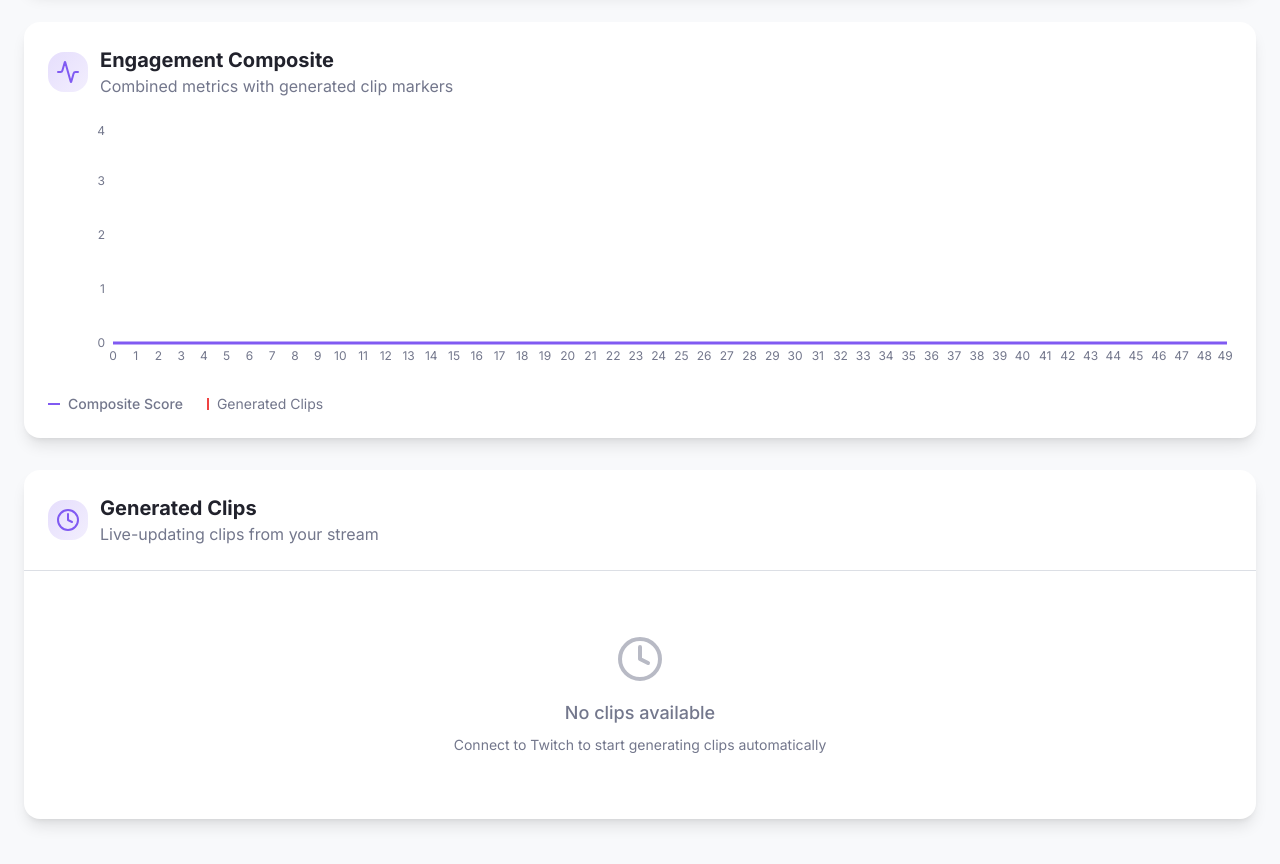
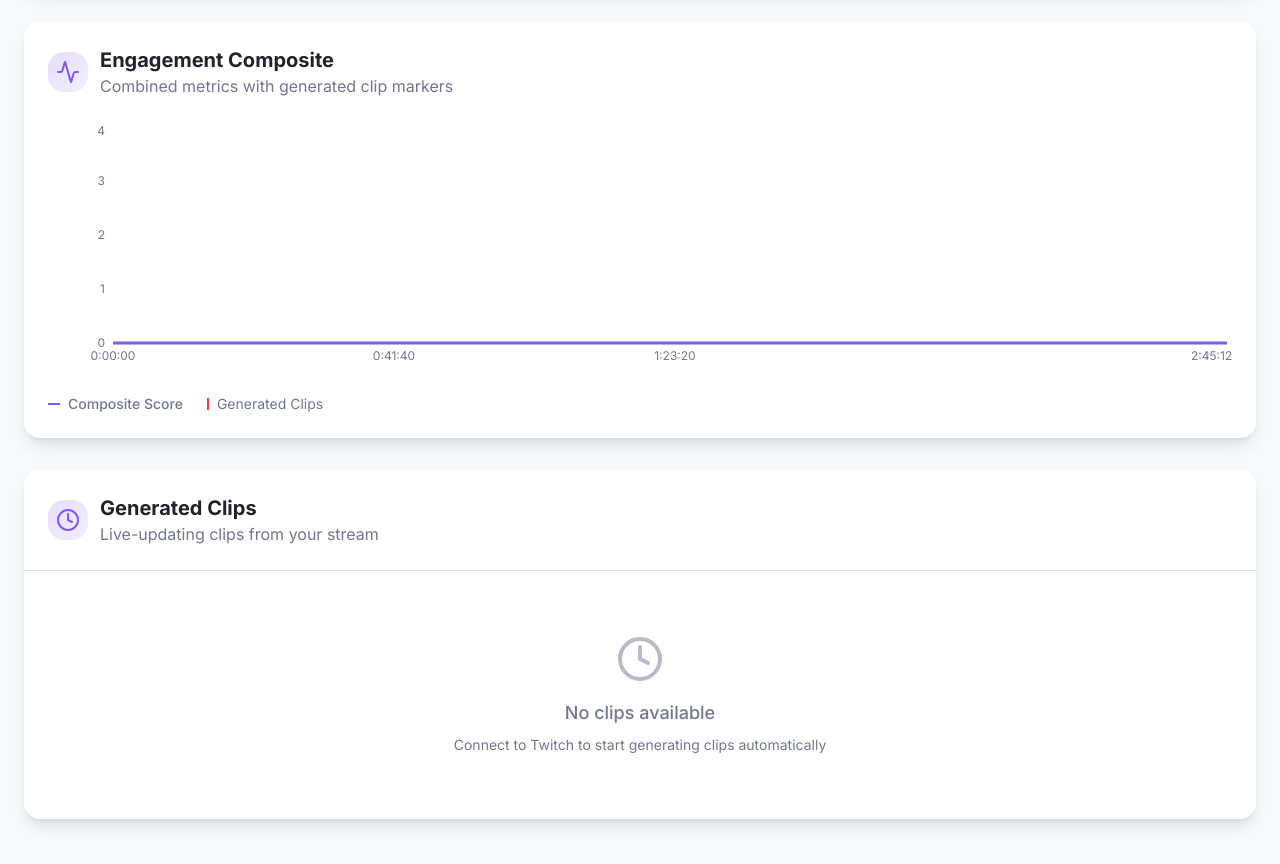
Before and after one commit to p-haas/autoclip-pastel-watch, a React (Vite) app: page / in a window 1280 px wide. Shown: the part 1700-2564 px from the top of the page. Built offline with nearby package versions, Linux system fonts and the light colour scheme; the HTML template or start-up script is replaced by a standard one.

Commit message:
Sync graphs and clips to timestamp

```diff
--- a/src/components/dashboard/AnalyticsCharts.tsx
+++ b/src/components/dashboard/AnalyticsCharts.tsx
@@ -1,37 +1,66 @@
 import { LineChart, Line, XAxis, YAxis, ResponsiveContainer, Tooltip } from "recharts";
 import { TrendingUp, Users, Heart } from "lucide-react";
 
-// Mock data for the charts - updated to fit the new scales
-const generateMockData = (points: number = 20, maxValue: number = 100) => {
-  return Array.from({ length: points }, (_, i) => ({
-    time: i,
-    value: Math.floor(Math.random() * maxValue * 0.8) + maxValue * 0.1 + Math.sin(i * 0.5) * maxValue * 0.2,
-  }));
+// Convert timestamp to seconds for calculations
+const timeToSeconds = (timeStr: string) => {
+  const parts = timeStr.split(':').map(Number);
+  return parts[0] * 3600 + parts[1] * 60 + parts[2]; // hours * 3600 + minutes * 60 + seconds
+};
+
+// Convert seconds to timestamp string
+const secondsToTime = (seconds: number) => {
+  const hours = Math.floor(seconds / 3600);
+  const minutes = Math.floor((seconds % 3600) / 60);
+  const secs = seconds % 60;
+  return `${hours}:${minutes.toString().padStart(2, '0')}:${secs.toString().padStart(2, '0')}`;
+};
+
+// Stream duration: 2:45:12 = 9912 seconds
+const STREAM_DURATION = timeToSeconds("2:45:12");
+
+// Mock data for the charts - updated to use real timeline
+const generateMockData = (points: number = 50, maxValue: number = 100) => {
+  return Array.from({ length: points }, (_, i) => {
+    const timeInSeconds = (i / (points - 1)) * STREAM_DURATION;
+    return {
+      time: Math.floor(timeInSeconds),
+      timeDisplay: secondsToTime(Math.floor(timeInSeconds)),
+      value: Math.floor(Math.random() * maxValue * 0.8) + maxValue * 0.1 + Math.sin(i * 0.5) * maxValue * 0.2,
+    };
+  });
 };
 
 // Generate composite engagement data (same as RecapChart)
-const generateCompositeData = (points: number = 20) => {
+const generateCompositeData = (points: number = 50) => {
   return Array.from({ length: points }, (_, i) => {
+    const timeInSeconds = (i / (points - 1)) * STREAM_DURATION;
     const baseValue = 50;
-    const spike1 = i >= 15 && i <= 20 ? 40 : 0;
-    const spike2 = i >= 35 && i <= 40 ? 60 : 0;
+    const spike1 = i >= 35 && i <= 40 ? 40 : 0; // Around 2:34:12
+    const spike2 = i >= 30 && i <= 35 ? 30 : 0; // Around 2:28:45
+    const spike3 = i >= 25 && i <= 30 ? 25 : 0; // Around 2:15:33
+    const spike4 = i >= 20 && i <= 25 ? 20 : 0; // Around 1:58:21
     const noise = Math.random() * 20 - 10;
 
     return {
-      time: i,
-      value: baseValue + spike1 + spike2 + noise,
-      composite: baseValue + spike1 + spike2 + noise,
+      time: Math.floor(timeInSeconds),
+      timeDisplay: secondsToTime(Math.floor(timeInSeconds)),
+      value: baseValue + spike1 + spike2 + spike3 + spike4 + noise,
+      composite: baseValue + spike1 + spike2 + spike3 + spike4 + noise,
     };
   });
 };
 
 // Empty data for disconnected state
-const generateEmptyData = (points: number = 20) => {
-  return Array.from({ length: points }, (_, i) => ({
-    time: i,
-    value: 0,
-    composite: 0,
-  }));
+const generateEmptyData = (points: number = 50) => {
+  return Array.from({ length: points }, (_, i) => {
+    const timeInSeconds = (i / (points - 1)) * STREAM_DURATION;
+    return {
+      time: Math.floor(timeInSeconds),
+      timeDisplay: secondsToTime(Math.floor(timeInSeconds)),
+      value: 0,
+      composite: 0,
+    };
+  });
 };
 
 const ChartCard = ({
@@ -76,8 +105,10 @@ const ChartCard = ({
             axisLine={false}
             tickLine={false}
             tick={{ fontSize: 12, fill: 'hsl(var(--muted-foreground))' }}
-            domain={[0, 19]}
-            ticks={[0, 5, 10, 15, 19]}
+            domain={[0, STREAM_DURATION]}
+            type="number"
+            tickFormatter={(value) => secondsToTime(value)}
+            ticks={[0, STREAM_DURATION * 0.25, STREAM_DURATION * 0.5, STREAM_DURATION * 0.75, STREAM_DURATION]}
           />
           <YAxis
             axisLine={false}
@@ -98,6 +129,7 @@ const ChartCard = ({
               formatValue(value),
               name === 'composite' ? 'Engagement Composite' : title
             ]}
+            labelFormatter={(value) => `Time: ${secondsToTime(value)}`}
           />
           {/* Engagement composite line (lighter weight) */}
           <Line
@@ -126,13 +158,13 @@ const ChartCard = ({
 );
 
 const AnalyticsCharts = ({ isConnected }: { isConnected: boolean }) => {
-  // Generate composite data (same as RecapChart)
-  const compositeData = isConnected ? generateCompositeData(20) : generateEmptyData(20);
+  // Generate composite data (same timeline as RecapChart)
+  const compositeData = isConnected ? generateCompositeData(50) : generateEmptyData(50);
 
   // Generate data with appropriate scales for each metric
-  const commentsData = isConnected ? generateMockData(20, 1000) : generateEmptyData();
-  const subscribersData = isConnected ? generateMockData(20, 1000) : generateEmptyData();
-  const viewersData = isConnected ? generateMockData(20, 200000) : generateEmptyData();
+  const commentsData = isConnected ? generateMockData(50, 1000) : generateEmptyData();
+  const subscribersData = isConnected ? generateMockData(50, 1000) : generateEmptyData();
+  const viewersData = isConnected ? generateMockData(50, 200000) : generateEmptyData();
 
   // Scale composite data to fit each chart's Y-axis
   const scaleCompositeForChart = (maxValue: number) => {
--- a/src/components/dashboard/RecapChart.tsx
+++ b/src/components/dashboard/RecapChart.tsx
@@ -1,60 +1,79 @@
 import { LineChart, Line, XAxis, YAxis, ResponsiveContainer, Tooltip, ReferenceLine } from "recharts";
 import { Activity } from "lucide-react";
+
+// Convert timestamp to seconds for calculations
+const timeToSeconds = (timeStr: string) => {
+  const parts = timeStr.split(':').map(Number);
+  return parts[0] * 3600 + parts[1] * 60 + parts[2];
+};
+
+// Convert seconds to timestamp string
+const secondsToTime = (seconds: number) => {
+  const hours = Math.floor(seconds / 3600);
+  const minutes = Math.floor((seconds % 3600) / 60);
+  const secs = seconds % 60;
+  return `${hours}:${minutes.toString().padStart(2, '0')}:${secs.toString().padStart(2, '0')}`;
+};
+
+// Stream duration: 2:45:12 = 9912 seconds
+const STREAM_DURATION = timeToSeconds("2:45:12");
 
 // Mock data combining all metrics
 const generateRecapData = () => {
   return Array.from({ length: 50 }, (_, i) => {
+    const timeInSeconds = (i / 49) * STREAM_DURATION;
     const baseValue = 50;
-    const spike1 = i >= 15 && i <= 20 ? 40 : 0;
-    const spike2 = i >= 35 && i <= 40 ? 60 : 0;
+    const spike1 = i >= 35 && i <= 40 ? 40 : 0; // Around 2:34:12
+    const spike2 = i >= 30 && i <= 35 ? 30 : 0; // Around 2:28:45
+    const spike3 = i >= 25 && i <= 30 ? 25 : 0; // Around 2:15:33
+    const spike4 = i >= 20 && i <= 25 ? 20 : 0; // Around 1:58:21
     const noise = Math.random() * 20 - 10;
 
     return {
-      time: i,
-      composite: baseValue + spike1 + spike2 + noise,
-      comments: 30 + Math.sin(i * 0.3) * 15 + noise * 0.5,
-      subscribers: 20 + Math.cos(i * 0.2) * 10 + noise * 0.3,
-      likes: 40 + Math.sin(i * 0.4) * 20 + noise * 0.7,
+      time: Math.floor(timeInSeconds),
+      timeDisplay: secondsToTime(Math.floor(timeInSeconds)),
+      composite: baseValue + spike1 + spike2 + spike3 + spike4 + noise,
     };
   });
 };
 
 // Empty data for disconnected state
 const generateEmptyRecapData = () => {
-  return Array.from({ length: 50 }, (_, i) => ({
-    time: i,
-    composite: 0,
-    comments: 0,
-    subscribers: 0,
-    likes: 0,
-  }));
+  return Array.from({ length: 50 }, (_, i) => {
+    const timeInSeconds = (i / 49) * STREAM_DURATION;
+    return {
+      time: Math.floor(timeInSeconds),
+      timeDisplay: secondsToTime(Math.floor(timeInSeconds)),
+      composite: 0,
+    };
+  });
 };
 
 const RecapChart = ({ isConnected }: { isConnected: boolean }) => {
   const recapData = isConnected ? generateRecapData() : generateEmptyRecapData();
 
-  // Mock clip markers with thumbnails based on timestamps from ClipsTable
+  // Mock clip markers with thumbnails - using exact timestamps from ClipsTable
   const clipMarkers = isConnected ? [
     {
-      time: 12,
+      time: timeToSeconds("2:34:12"),
       composite: 85,
       timestamp: "2:34:12",
       thumbnail: "https://images.unsplash.com/photo-1611162617474-5b21e879e113?w=160&h=90&fit=crop&crop=center"
     },
     {
-      time: 8,
+      time: timeToSeconds("2:28:45"),
       composite: 78,
       timestamp: "2:28:45",
       thumbnail: "https://images.unsplash.com/photo-1614680376573-df3480f75bff?w=160&h=90&fit=crop&crop=center"
     },
     {
-      time: 6,
+      time: timeToSeconds("2:15:33"),
       composite: 72,
       timestamp: "2:15:33",
       thumbnail: "https://images.unsplash.com/photo-1611162616305-c69b3fa7fbe0?w=160&h=90&fit=crop&crop=center"
     },
     {
-      time: 4,
+      time: timeToSeconds("1:58:21"),
       composite: 68,
       timestamp: "1:58:21",
       thumbnail: "https://images.unsplash.com/photo-1614680376408-81e91ffe3db7?w=160&h=90&fit=crop&crop=center"
@@ -81,6 +100,9 @@ const RecapChart = ({ isConnected }: { isConnected: boolean }) => {
                 axisLine={false}
                 tickLine={false}
                 tick={{ fontSize: 12, fill: 'hsl(var(--muted-foreground))' }}
+                domain={[0, STREAM_DURATION]}
+                type="number"
+                tickFormatter={(value) => secondsToTime(value)}
               />
               <YAxis
                 axisLine={false}
@@ -95,7 +117,7 @@ const RecapChart = ({ isConnected }: { isConnected: boolean }) => {
                   borderRadius: '8px',
                   fontSize: '12px'
                 }}
-                labelFormatter={(value) => `Time: ${value}s`}
+                labelFormatter={(value) => `Time: ${secondsToTime(value)}`}
               />
 
               {/* Vertical lines for clips */}
@@ -123,7 +145,7 @@ const RecapChart = ({ isConnected }: { isConnected: boolean }) => {
 
           {/* Clip previews positioned absolutely */}
           {clipMarkers.map((marker, index) => {
-            const leftPosition = ((marker.time / 49) * 100); // Assuming 50 data points (0-49)
+            const leftPosition = ((marker.time / STREAM_DURATION) * 100);
             return (
               <div
                 key={`preview-${index}`}
```
